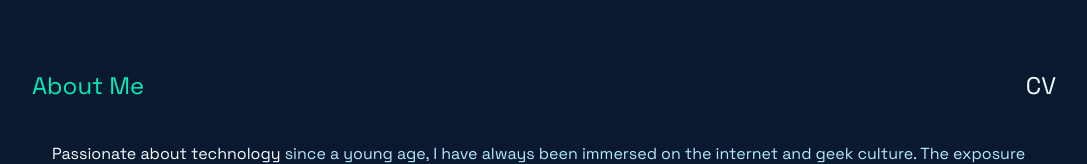
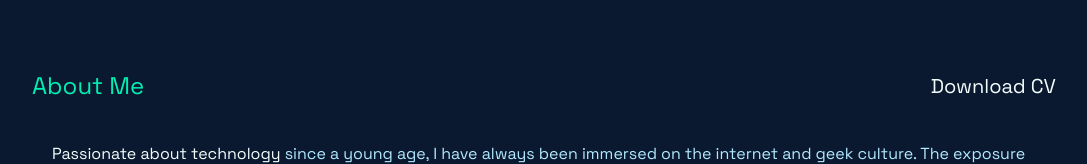
Before and after one commit to marcomedeirosfh/portfolio-2.0, a Gatsby site: page / in a window 1280 px wide. Shown: the part 507-671 px from the top of the page, without its empty margins (96-1183 px from the left). Built offline with nearby package versions, Linux system fonts and the light colour scheme; Gatsby itself is replaced by a stand-in of ours.

Commit message:
Adjust CV download

```diff
--- a/src/components/About.js
+++ b/src/components/About.js
@@ -1,12 +1,13 @@
 import React from "react";
+import MarcoMedeiros from '../assets/Marco-Medeiros.pdf'
 
 const About = () => {
     return (
         <section class="bg-dark-blue py-10 text-light-blue">
             <div class="w-4/5 max-w-7xl mx-auto flex flex-col gap-10">
-                <div class="flex flex-row justify-between text-2xl text-green-focus">
+                <div class="flex flex-col md:flex-row justify-between text-2xl text-green-focus items-center">
                     <h2>About Me</h2>
-                    <a class="text-white hover:text-green-focus" href="../assets/Marco-Medeiros.pdf" download >CV</a>
+                    <a class="text-xl text-white hover:text-green-focus" href={MarcoMedeiros} download >Download CV</a>
                 </div>
                 <div class="flex flex-col gap-5 px-5">
                     <p><span class="text-white">Passionate about technology</span> since a young age, I have always been immersed on the internet and geek culture.
```
